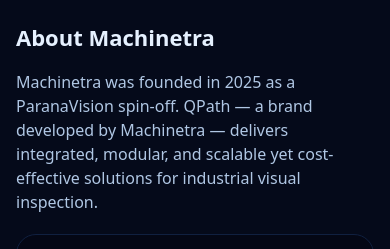
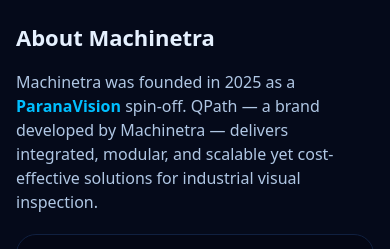
Before and after one commit to BKepenekci/machinetra_web, a plain HTML site: page index.html in a window 390 px wide. Shown: the part 449-698 px from the top of the page. Drawn offline with Linux system fonts and the light colour scheme.

Commit message:
mobil fix

```diff
--- a/index.html
+++ b/index.html
@@ -164,6 +164,17 @@ How to use:
   from{ transform:translateY(-6px); opacity:0; }
   to{   transform:translateY(0);    opacity:1; }
 }
+
+.muted a {
+  color: var(--accent);
+  font-weight: 600;
+  text-decoration: none;
+}
+
+.muted a:hover {
+  color: var(--accent-2);
+  text-decoration: underline;
+}
   </style>
 </head>
 <body>
@@ -212,9 +223,9 @@ How to use:
 
  <p class="muted"
    data-i18n="about_p1"
-       data-en="Machinetra was founded in 2025 as a ParanaVision spin-off. QPath — a brand developed by Machinetra — delivers integrated, modular, and scalable yet cost-effective solutions for industrial visual inspection."
-       data-tr="Machinetra, 2025 yılında ParanaVision’dan bir spin-off olarak kuruldu. Machinetra tarafından geliştirilen bir ürün markası olan QPath, endüstriyel görsel denetim için bütünleşik, modüler, ölçeklenebilir ve maliyet etkin çözümler sunar.">
-       Machinetra was founded in 2025 as a ParanaVision spin-off. QPath — a brand developed by Machinetra — delivers integrated, modular, and scalable yet cost-effective solutions for industrial visual inspection.
+   data-en='Machinetra was founded in 2025 as a <a href="http://paranavision.com.tr" target="_blank" rel="noopener noreferrer">ParanaVision</a> spin-off. QPath — a brand developed by Machinetra — delivers integrated, modular, and scalable yet cost-effective solutions for industrial visual inspection.'
+   data-tr='Machinetra, 2025 yılında <a href="http://paranavision.com.tr" target="_blank" rel="noopener noreferrer">ParanaVision</a>’dan bir spin-off olarak kuruldu. Machinetra tarafından geliştirilen bir ürün markası olan QPath, endüstriyel görsel denetim için bütünleşik, modüler, ölçeklenebilir ve maliyet etkin çözümler sunar.'>
+   Machinetra was founded in 2025 as a <a href="http://paranavision.com.tr" target="_blank" rel="noopener noreferrer">ParanaVision</a> spin-off. QPath — a brand developed by Machinetra — delivers integrated, modular, and scalable yet cost-effective solutions for industrial visual inspection.
 </p>
 
     <div class="grid cols-3" style="margin-top:20px">
@@ -569,8 +580,12 @@ How to use:
     const btnEN = document.getElementById('btn-en');
     const btnTR = document.getElementById('btn-tr');
     const nodes = document.querySelectorAll('[data-i18n]');
+   // ...existing code...
 function setLang(lang){
-      nodes.forEach(el=>{ const text = el.getAttribute('data-'+lang); if(text) el.textContent = text; });
+  nodes.forEach(el=>{
+    const text = el.getAttribute('data-'+lang);
+    if(text) el.innerHTML = text; // <-- DÜZELTİLDİ
+  });
   btnEN.classList.toggle('active', lang==='en');
   btnTR.classList.toggle('active', lang==='tr');
   document.documentElement.lang = lang;
@@ -582,6 +597,7 @@ How to use:
     if (heroVideo) heroVideo.load();
   }
 }
+// ...existing code...
     btnEN.addEventListener('click', ()=>setLang('en'));
     btnTR.addEventListener('click', ()=>setLang('tr'));
     setLang('en'); // default language
```
Lines whose indentation alone changed are shown as unchanged.
